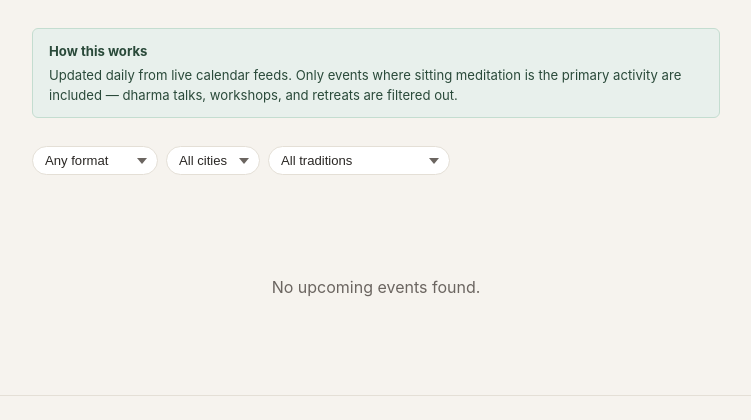
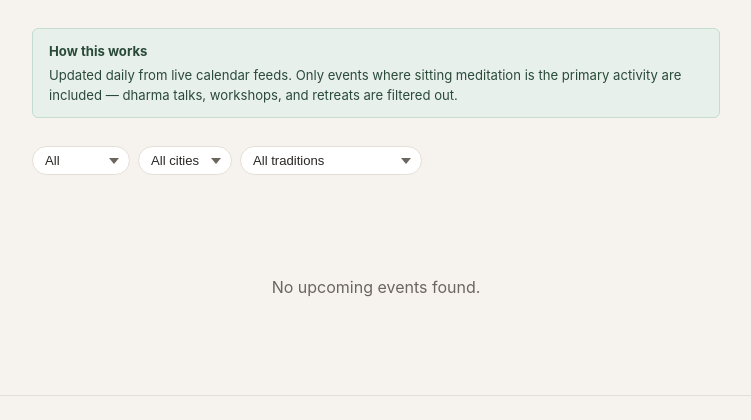
Before and after one commit to austinweisgrau/sanghacalendar, a Flask app: page / in a window 1280 px wide. Shown: the part 193-613 px from the top of the page, without its empty margins (264-1015 px from the left). Run offline with Flask 3, Linux system fonts and the light colour scheme; data that the repository does not hold is empty.

Commit message:
fix: simplify location filter to All / In-person / Online
Co-Authored-By: Claude Sonnet 4.6 <noreply@anthropic.com>

```diff
--- a/serving/templates/index.html
+++ b/serving/templates/index.html
@@ -205,9 +205,9 @@
 
   <div class="filters">
     <select id="filter-location" onchange="loadEvents()">
-      <option value="">Any format</option>
-      <option value="in-person">In-person only</option>
-      <option value="online">Online only</option>
+      <option value="">All</option>
+      <option value="in-person">In-person</option>
+      <option value="online">Online</option>
     </select>
     <select id="filter-city" onchange="loadEvents()">
       <option value="">All cities</option>
```
